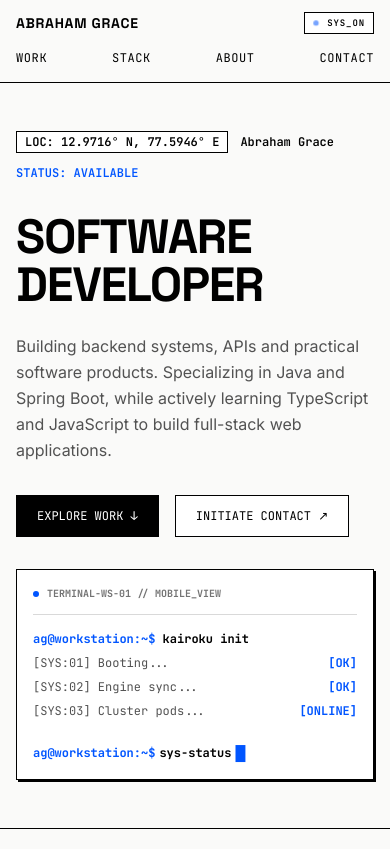
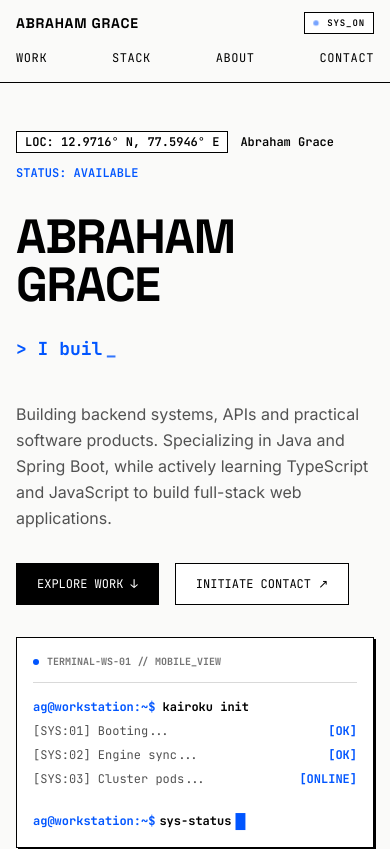
Before and after one commit to abrahamgracef/portfolio, a Next.js app: page / in a window 390 px wide. Shown: the top 849 px of the page. Built offline with nearby package versions, Linux system fonts and the light colour scheme.

Commit message:
feat: replace hero text with name and add responsive typing animation

```diff
--- a/components/Hero.tsx
+++ b/components/Hero.tsx
@@ -1,7 +1,43 @@
-import React from 'react';
+import React, { useState, useEffect } from 'react';
 import TerminalSchematic from './TerminalSchematic';
 
+const PHRASES = [
+  "I am a Java Developer",
+  "I build backend systems",
+  "I design REST APIs"
+];
+
 export default function Hero() {
+  const [text, setText] = useState('');
+  const [isDeleting, setIsDeleting] = useState(false);
+  const [loopNum, setLoopNum] = useState(0);
+  const [typingSpeed, setTypingSpeed] = useState(150);
+
+  useEffect(() => {
+    let timer = setTimeout(() => {
+      const i = loopNum % PHRASES.length;
+      const fullText = PHRASES[i];
+
+      setText(
+        isDeleting
+          ? fullText.substring(0, text.length - 1)
+          : fullText.substring(0, text.length + 1)
+      );
+
+      setTypingSpeed(isDeleting ? 50 : 100);
+
+      if (!isDeleting && text === fullText) {
+        setTimeout(() => setIsDeleting(true), 2000);
+      } else if (isDeleting && text === '') {
+        setIsDeleting(false);
+        setLoopNum(loopNum + 1);
+        setTypingSpeed(500);
+      }
+    }, typingSpeed);
+
+    return () => clearTimeout(timer);
+  }, [text, isDeleting, loopNum, typingSpeed]);
+
   return (
     <section className="w-full border-b border-black py-12 sm:py-20 bg-[#FAFAF9]">
       <div className="fluid-container flex flex-col gap-8">
@@ -13,7 +49,7 @@ export default function Hero() {
           <span className="hidden sm:inline-block">{'//'}</span>
           <span className="font-semibold text-black">Abraham Grace</span>
           <span className="hidden sm:inline-block">{'//'}</span>
-          <span className="hidden sm:inline-block">ROLE: SOFTWARE DEVELOPER</span>
+          <span className="hidden sm:inline-block">ROLE: JAVA DEVELOPER</span>
           <span className="hidden sm:inline-block">{'//'}</span>
           <span className="text-[#0055FF] font-semibold">STATUS: AVAILABLE</span>
           <span className="hidden md:inline-block">{'//'}</span>
@@ -23,9 +59,14 @@ export default function Hero() {
         {/* Display Typography & Hero Copy */}
         <div className="grid grid-cols-1 lg:grid-cols-12 gap-8 items-center">
           <div className="lg:col-span-5 flex flex-col gap-6 min-w-0">
-            <h1 className="font-display font-black text-[clamp(3rem,6vw,5.5rem)] tracking-tight uppercase text-black leading-none">
-              SOFTWARE<br />DEVELOPER
-            </h1>
+            <div>
+              <h1 className="font-display font-black text-[clamp(3rem,6vw,5.5rem)] tracking-tight uppercase text-black leading-none break-words">
+                ABRAHAM<br />GRACE
+              </h1>
+              <div className="font-mono text-lg sm:text-xl lg:text-2xl text-[#0055FF] font-bold mt-3 sm:mt-4 flex flex-wrap items-center min-h-[56px] sm:min-h-[40px]">
+                <span>&gt; {text}</span><span className="animate-pulse ml-1">_</span>
+              </div>
+            </div>
 
             <p className="max-w-2xl font-sans text-base sm:text-lg text-[#525252] leading-relaxed">
               Building backend systems, APIs and practical software products. Specializing in Java and Spring Boot, while actively learning TypeScript and JavaScript to build full-stack web applications.
--- a/tsconfig.json
+++ b/tsconfig.json
@@ -14,7 +14,7 @@
     "moduleResolution": "bundler",
     "resolveJsonModule": true,
     "isolatedModules": true,
-    "jsx": "preserve",
+    "jsx": "react-jsx",
     "incremental": true,
     "plugins": [
       {
@@ -32,7 +32,8 @@
     "next-env.d.ts",
     "**/*.ts",
     "**/*.tsx",
-    ".next/types/**/*.ts"
+    ".next/types/**/*.ts",
+    ".next/dev/types/**/*.ts"
   ],
   "exclude": [
     "node_modules"
```
Also changed, not shown: 2 other files (tests, documents, lock files or other folders).
